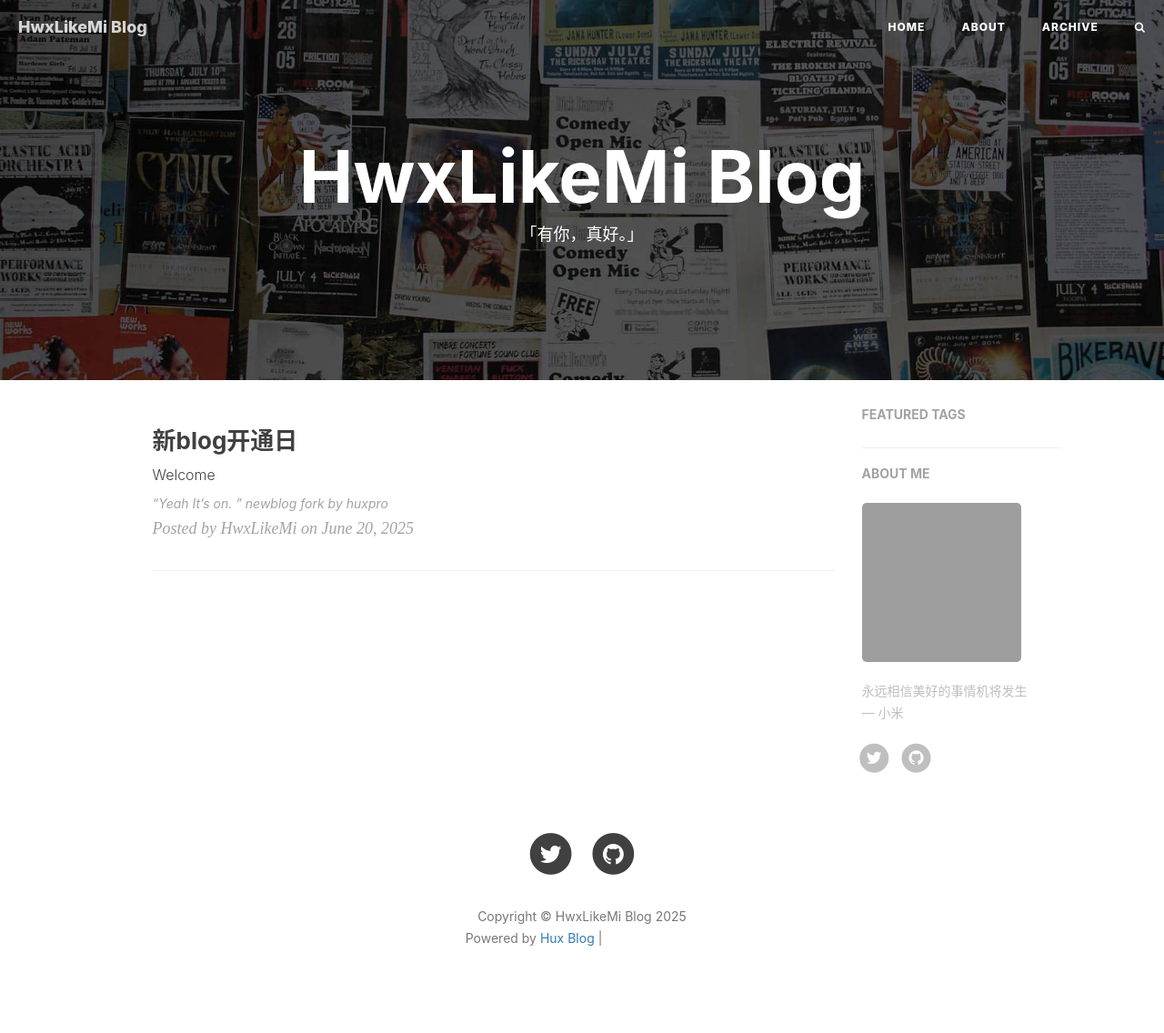
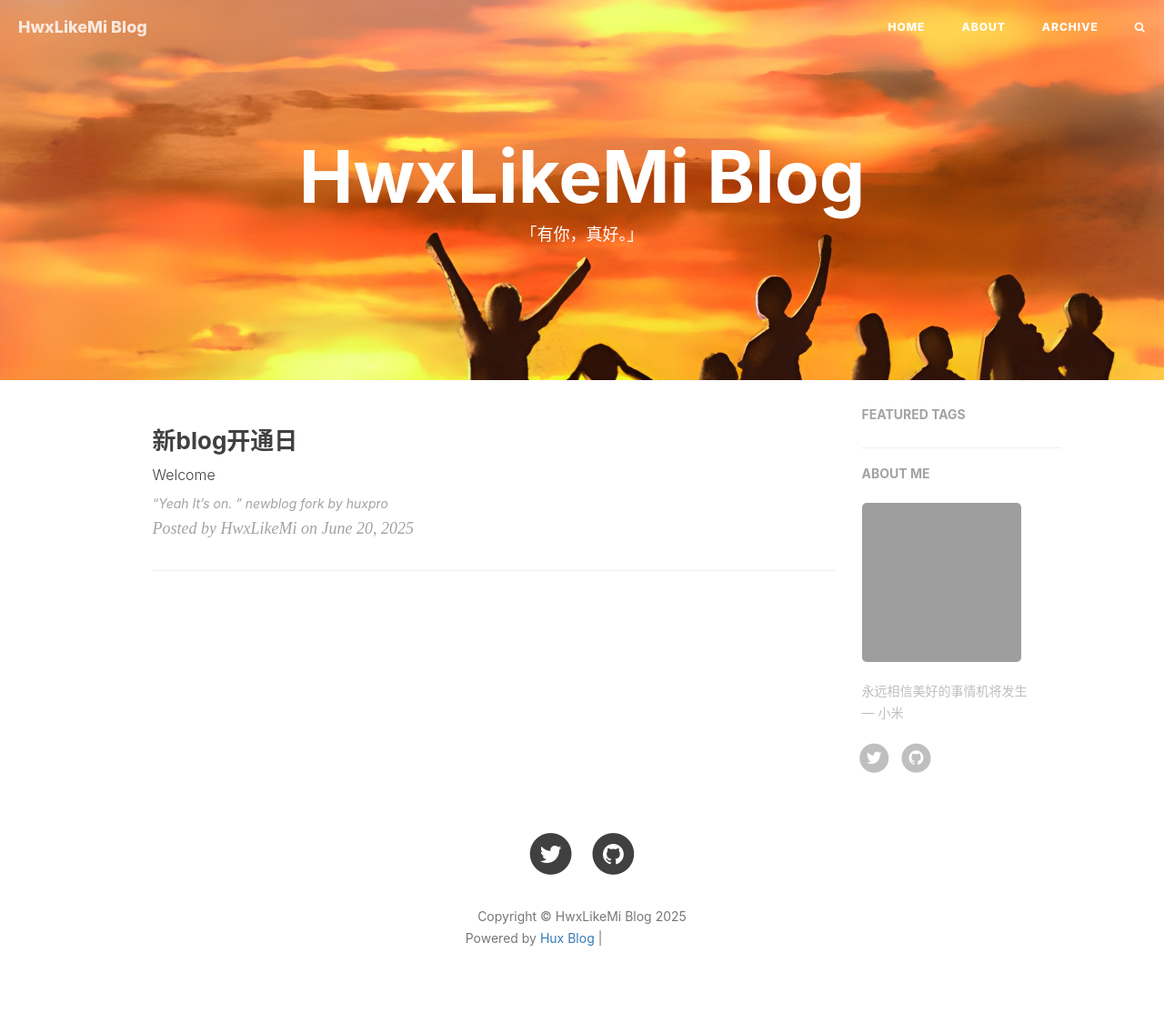
Before and after one commit to hwxlikemi/newblog, a Jekyll site: the page built from index.html, in a window 1280 px wide. Shown: the whole page at 91% size. Built offline with Jekyll 4.4.1, drawn with Linux system fonts in a browser that asks for light colours; nearby versions of some CDN libraries; the list of posts is cut into pages by our own code; comment, search, counter and statistics services are not loaded; grey boxes are pictures that could not be loaded.

Commit message:
Update _config.yml

```diff
--- a/_config.yml
+++ b/_config.yml
@@ -1,7 +1,7 @@
 # Site settings
 title: HwxLikeMi Blog
 SEOTitle: HWXLIKEMIのBLOG
-header-img: img/home-bg.jpg
+header-img: img/bg-head.jpg
 email: huangweixi666@gmail.com
 description: "这里是 HwxLikeMi 的个人博客"
 keyword: "博客, 个人网站, 互联网, Web, JavaScript, 设计, 个人开发者, 学生"
```
